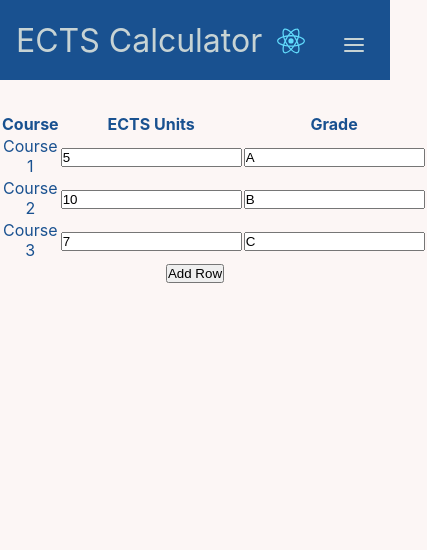
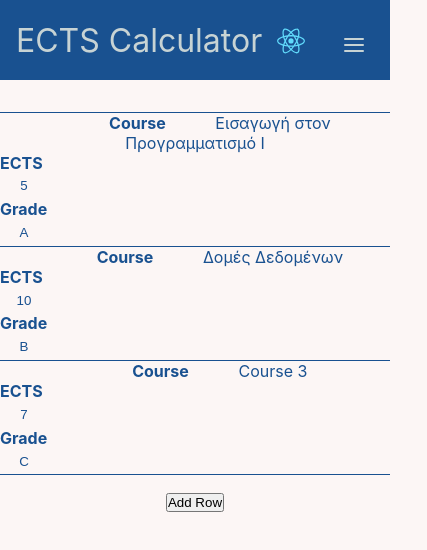
Before and after one commit to arxidamos/ECTS-Calculator, a React (Create React App) app: page / in a window 390 px wide. Shown: the top 550 px of the page, 427 px wide, since content can reach past the window. Built offline with nearby package versions, Linux system fonts and the light colour scheme; the HTML template or start-up script is replaced by a standard one.

Commit message:
Added input effects, modified colours

```diff
--- a/src/App.css
+++ b/src/App.css
@@ -8,8 +8,8 @@ body {
 }
 
 .pages {
-  /* color: #316685; */
   color: #195190;
+  /* color: #c7d3d4; */
   text-align: center;
   margin-top: 2em;
 }
--- a/src/components/Pages/MainPage.css
+++ b/src/components/Pages/MainPage.css
@@ -1,14 +1,99 @@
 table {
-    border-collapse: collapse;
+  border-collapse: collapse;
+  /* min-width: 400px; */
+  width: 100%;
+  /* overflow-x: auto; */
+  /* justify-content: center; */
+  margin: auto;
+  margin-bottom: 1em;
+}
+
+td {
+  /* border: 2px dotted black; */
+  /* padding: 1em; */
+  /* text-align: left; */
+  color: #195190;
+}
+
+
+th {
+  /* background-color: #195190; */
+  /* border: 1px solid #195190; */
+  padding: 2em;
+}
+
+.course-cell {
+  text-align: center;
+}
+
+.ects-cell, .grade-cell {
+  max-width: 3em;
+  /* margin-right: 3em; */
+
+}
+
+td > input {
+  width: 100%;
+  height: 100%;
+  text-align: center;
+  direction: rtl;
+  border: none;
+  cursor: pointer;
+  padding: 1em;
+  box-sizing: border-box;
+  color: #195190;
+
+  background-color: #fcf6f5;
+  /* background-color: #c7d3d4; */
+}
+
+td > input:focus {
+  cursor: unset;
+  background-color: #fff;
+  color: #111;
+  font-weight: bold;
+  /* background-color: #c7d3d4; */
+  outline: none;
+  border: 1px solid #195190;
+}
+
+@media screen and (max-width: 480px) {
+  .responsive-table th, td {
+    display: block;
+    width: 100%;
+    text-align: left;
+  }
+  .responsive-table th {
+    display: none;
+  }
+  .responsive-table td::before {
+    content: attr(data-label);
+    font-weight: bold;
+    display: inline-block;
+    width: 40%;
+  }
+
+  .responsive-table tr {
+    border-bottom: 1px solid #195190;
+    /* padding: 10px 0; */
+  }
+
+  .course-cell {
     width: 100%;
   }
 
-  th, td {
-    border: 1px solid #dddddd;
-    padding: 8px;
-    text-align: left;
+  .ects-cell, .grade-cell {
+    width: 100%;
   }
 
-  th {
-    background-color: #dddddd;
+  td > input {
+    width: 100%;
+    height: 20px;
   }
+}
+
+/*
+gray:   #c7d3d4
+salmon: #fcf6f5
+blue:   #195190
+*/
--- a/src/components/Pages/MainPage.js
+++ b/src/components/Pages/MainPage.js
@@ -1,45 +1,45 @@
-import React, { useState } from "react";
+import React, { useState } from 'react';
+import './MainPage.css'
 
 const MainPage = () => {
   const [courses, setCourses] = useState([
-    { course: "Course 1", ects: 5, grade: "A" },
-    { course: "Course 2", ects: 10, grade: "B" },
+    { course: "Εισαγωγή στον Προγραμματισμό Ι", ects: 5, grade: "A" },
+    { course: "Δομές Δεδομένων", ects: 10, grade: "B" },
     { course: "Course 3", ects: 7, grade: "C" },
   ]);
 
   const addCourse = () => {
-    setCourses([...courses, {course:"New course", ects:0, grade:""}])
+    setCourses([...courses, { course: "New course", ects: 0, grade: "" }])
   }
 
   return (
     <>
-    <table>
+      <table className="responsive-table">
         <thead>
           <tr>
             <th>Course</th>
-          <th>ECTS Units</th>
+            <th>ECTS</th>
             <th>Grade</th>
           </tr>
         </thead>
         <tbody>
           {courses.map((course, index) => (
             <tr key={index}>
-            <td>{course.course}</td>
-            <td>
+              <td data-label="Course" className="course-cell">
+                {course.course}
+              </td>
+
+              <td data-label="ECTS" className="ects-cell">
                 <input type="text" value={course.ects} onChange={(e) => {
                   const newCourses = [...courses];
                   newCourses[index].ects = e.target.value;
-                  setCourses(newCourses);
-                }}
-              />
+                  setCourses(newCourses);}}/>
               </td>
-            <td>
+              <td data-label="Grade" className="grade-cell">
                 <input type="text" value={course.grade} onChange={(e) => {
                   const newCourses = [...courses];
                   newCourses[index].grade = e.target.value;
-                  setCourses(newCourses);
-                }}
-              />
+                  setCourses(newCourses);}}/>
               </td>
             </tr>
           ))}
```
Lines whose indentation alone changed are shown as unchanged.
